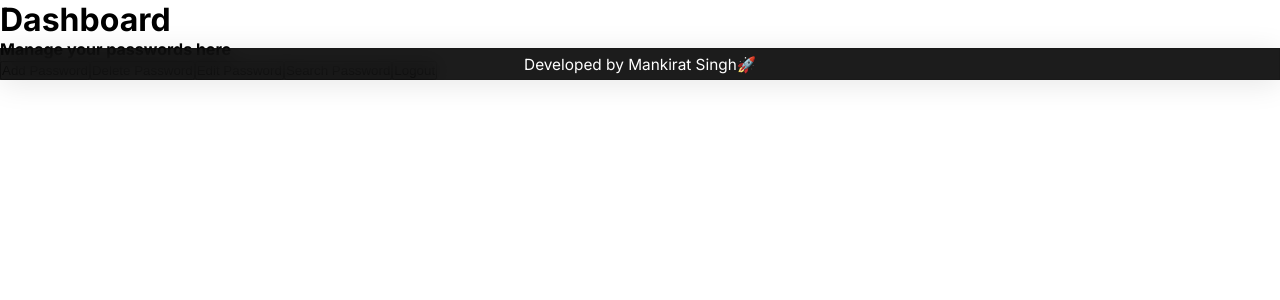
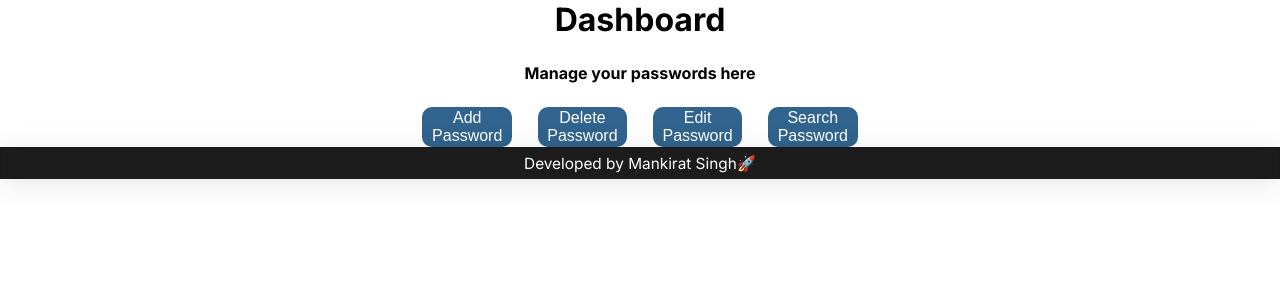
Before and after one commit to MankiratSingh1315/Passwordy, a Next.js app: page /dashboard in a window 1280 px wide. Shown: the top 300 px of the page. Built offline with nearby package versions, Linux system fonts and the light colour scheme.

Commit message:
Update dashboard styling
Signed-off-by: Mankirat Singh <msingh2_be22@thapar.edu>

```diff
--- /dev/null
+++ b/src/app/dashboard/dash.module.css
@@ -0,0 +1,27 @@
+.dashboard{
+    margin-bottom: 4vh;
+    display: flex;
+    flex-direction: column;
+    align-items: center;
+    justify-items: center;
+    gap: 3vh;
+}
+
+.buttons{
+    display: flex;
+    gap: 2vw;
+}
+
+.buttons>button{
+    height: 5vh;
+    width: 7vw;
+    border-radius: 10px;
+    background-color:rgb(48, 99, 142) ;
+    display: flex;
+    justify-content: center;
+    align-items: center;
+    font-size: 1rem;
+    color: rgb(255, 255, 255);
+    cursor: pointer;
+    border: none;
+}
--- a/src/app/dashboard/page.tsx
+++ b/src/app/dashboard/page.tsx
@@ -1,24 +1,16 @@
 import React from 'react';
+import styles from './dash.module.css';
 
 export default function dashboard(){
     return(
-        <div>
-            {/* interface for a password managing app
-                - list of passwords
-                - add password
-                - delete password
-                - edit password
-                - search password
-                - logout
-            */}
-            <div>
-                <h1>Dashboard</h1>
-                <h4>Manage your passwords here</h4>
+        <div className={styles.dashboard}>
+            <h1>Dashboard</h1>
+            <h4>Manage your passwords here</h4>
+            <div className={styles.buttons}>
                 <button type="submit">Add Password</button>
                 <button type="submit">Delete Password</button>
                 <button type="submit">Edit Password</button>
                 <button type="submit">Search Password</button>
-                <button type="submit">Logout</button>
             </div>
         </div>
     )
--- a/src/app/layout.tsx
+++ b/src/app/layout.tsx
@@ -17,7 +17,7 @@ export default function RootLayout({
 }) {
   return (
     <html lang="en">
-      <body className={inter.className}>{children} <Footer/></body>
+      <body className={inter.className}>{children} <footer/> <Footer/></body>
     </html>
   )
 }
```
